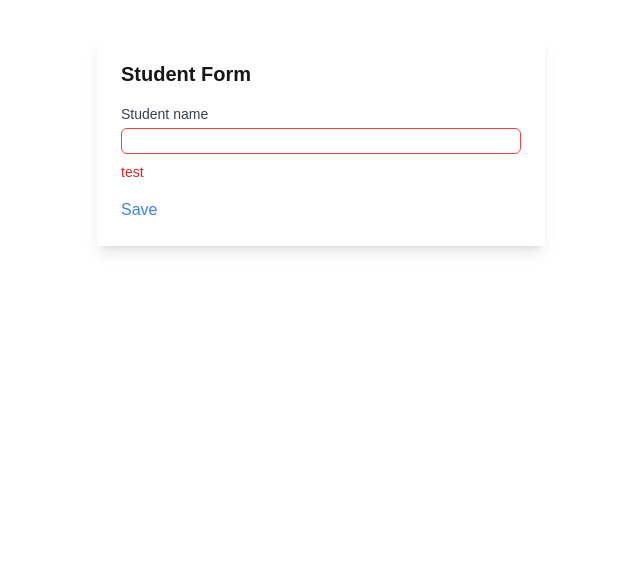
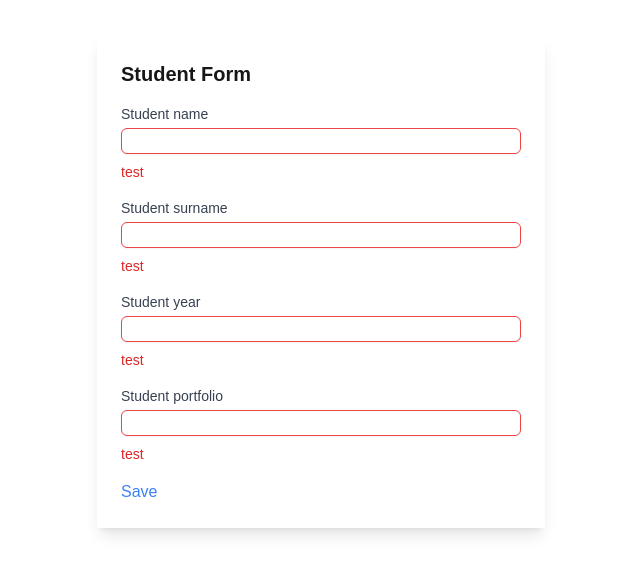
Before and after one commit to js-neo/student-card-react18-ts-next, a Next.js app: page /edit in a window 1280 px wide. Shown: the top 574 px of the page, without its empty margins (319-959 px from the left). Built offline with nearby package versions, Linux system fonts and the light colour scheme.

Commit message:
feat: add StudentForm component

```diff
--- a/src/app/page.tsx
+++ b/src/app/page.tsx
@@ -1,14 +1,10 @@
 import React from "react";
 import StudentCard from "@/components/StudentCard";
-import Link from "next/link";
 
 const HomePage: React.FC = () => {
     return (
         <div className="container mx-auto p-4">
             <StudentCard />
-            <Link href="./edit" className="text-blue-500">
-                Edit
-            </Link>
         </div>
     );
 };
--- a/src/components/StudentCard.tsx
+++ b/src/components/StudentCard.tsx
@@ -8,6 +8,17 @@ const StudentCard: React.FC = () => {
     const handleButton = () => {
         router.push("/edit");
     };
+
+    const studentDataString = localStorage.getItem("student");
+
+    const studentData = studentDataString ? JSON.parse(studentDataString) : {};
+    const {
+        name = "Not name",
+        surname = "Not surname",
+        year = "Not year",
+        portfolio = "Not portfolio"
+    } = studentData;
+
     return (
         <div className="container mx-auto my-3">
             <div className="flex justify-center">
@@ -18,10 +29,9 @@ const StudentCard: React.FC = () => {
                         alt="Card image"
                     />
                     <div className="px-6 py-4">
-                        <div className="font-bold text-xl mb-2">Заголовок</div>
-                        <p className="text-gray-700 text-base">
-                            Описание карточки.
-                        </p>
+                        <div className="font-bold text-xl mb-2">{`${name} ${surname}`}</div>
+                        <p className="text-gray-700 text-base">{year}</p>
+                        <p className="text-gray-700 text-base">{portfolio}</p>
                         <div className="flex justify-between">
                             <a
                                 href="#"
--- a/src/components/StudentForm.tsx
+++ b/src/components/StudentForm.tsx
@@ -6,10 +6,24 @@ import TextField from "@/components/TextField";
 
 interface IFormData {
     name: string;
+    surname: string;
+    year: string;
+    portfolio: string;
 }
 
 const StudentForm: React.FC = () => {
-    const [formData, setFormData] = React.useState<IFormData>({ name: "" });
+    const studentDataString = localStorage.getItem("student");
+
+    const studentData = studentDataString
+        ? JSON.parse(studentDataString)
+        : {
+              name: "",
+              surname: "",
+              year: "",
+              portfolio: ""
+          };
+
+    const [formData, setFormData] = React.useState<IFormData>(studentData);
 
     const router = useRouter();
 
@@ -21,6 +35,7 @@ const StudentForm: React.FC = () => {
     const handleSubmit = (event: React.FormEvent<HTMLFormElement>) => {
         event.preventDefault();
         console.log(formData);
+        localStorage.setItem("student", JSON.stringify(formData));
         router.push("/");
     };
 
@@ -37,6 +52,28 @@ const StudentForm: React.FC = () => {
                             onChange={handleChange}
                             error="test"
                         />
+                        <TextField
+                            name="surname"
+                            label="Student surname"
+                            value={formData.surname}
+                            onChange={handleChange}
+                            error="test"
+                        />
+                        <TextField
+                            name="year"
+                            label="Student year"
+                            value={formData.year}
+                            onChange={handleChange}
+                            error="test"
+                        />
+                        <TextField
+                            name="portfolio"
+                            label="Student portfolio"
+                            value={formData.portfolio}
+                            onChange={handleChange}
+                            error="test"
+                        />
+
                         <button className="text-blue-500">Save</button>
                     </form>
                 </div>
```
